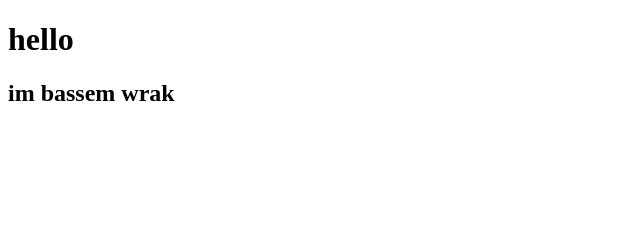
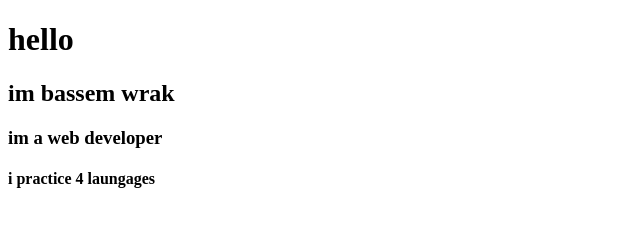
Before and after one commit to bassemWrakk/bassemWrakk01, a plain HTML site: page index.html in a window 1280 px wide. Shown: the whole page, without its empty margins (0-640 px from the left). Drawn offline with Linux system fonts and the light colour scheme.

Commit message:
im no no

```diff
--- a/index.html
+++ b/index.html
@@ -8,6 +8,10 @@
 <body>
     <div class="1"><h1>hello</h1>
         <h2>im bassem wrak</h2>
+        <h3>im a web developer</h3>
+        <h4>i practice 4 laungages</h4>
+        <h5></h5>
+
     </div>
 </body>
 </html>
```
